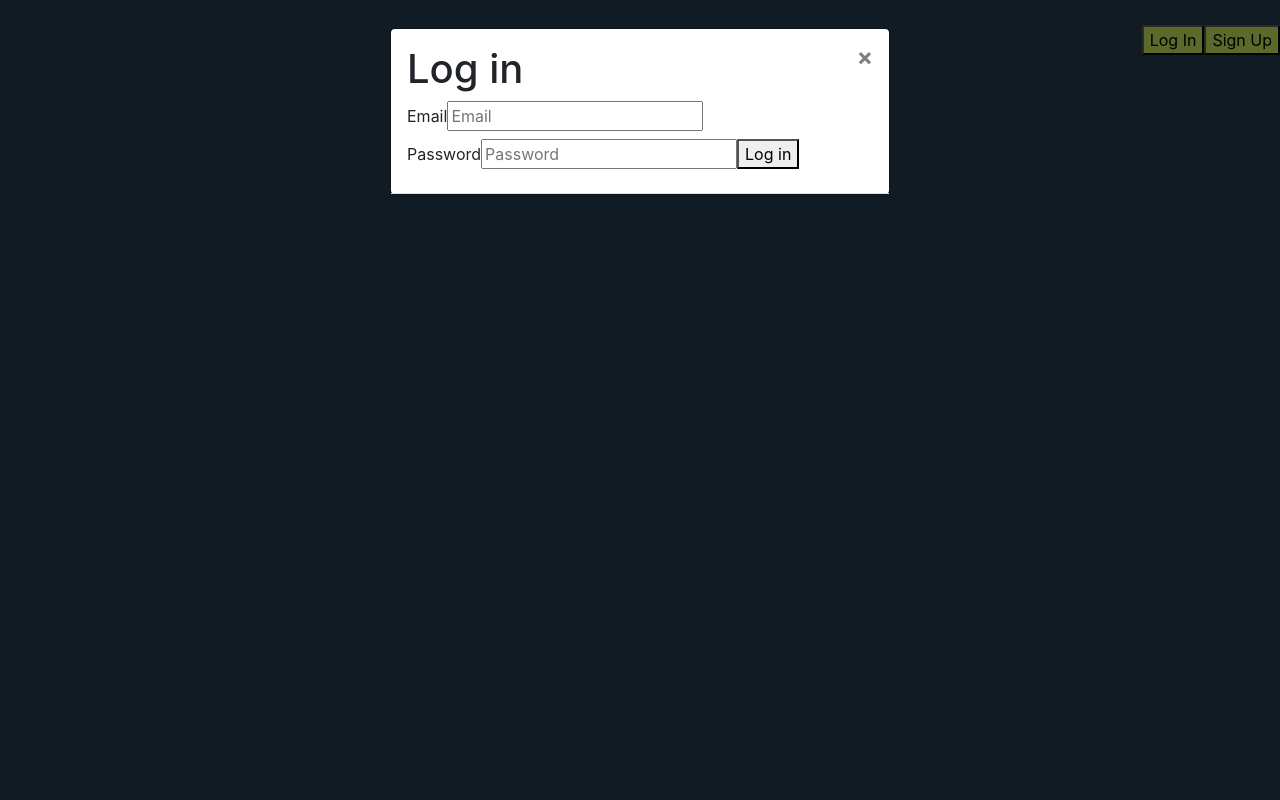
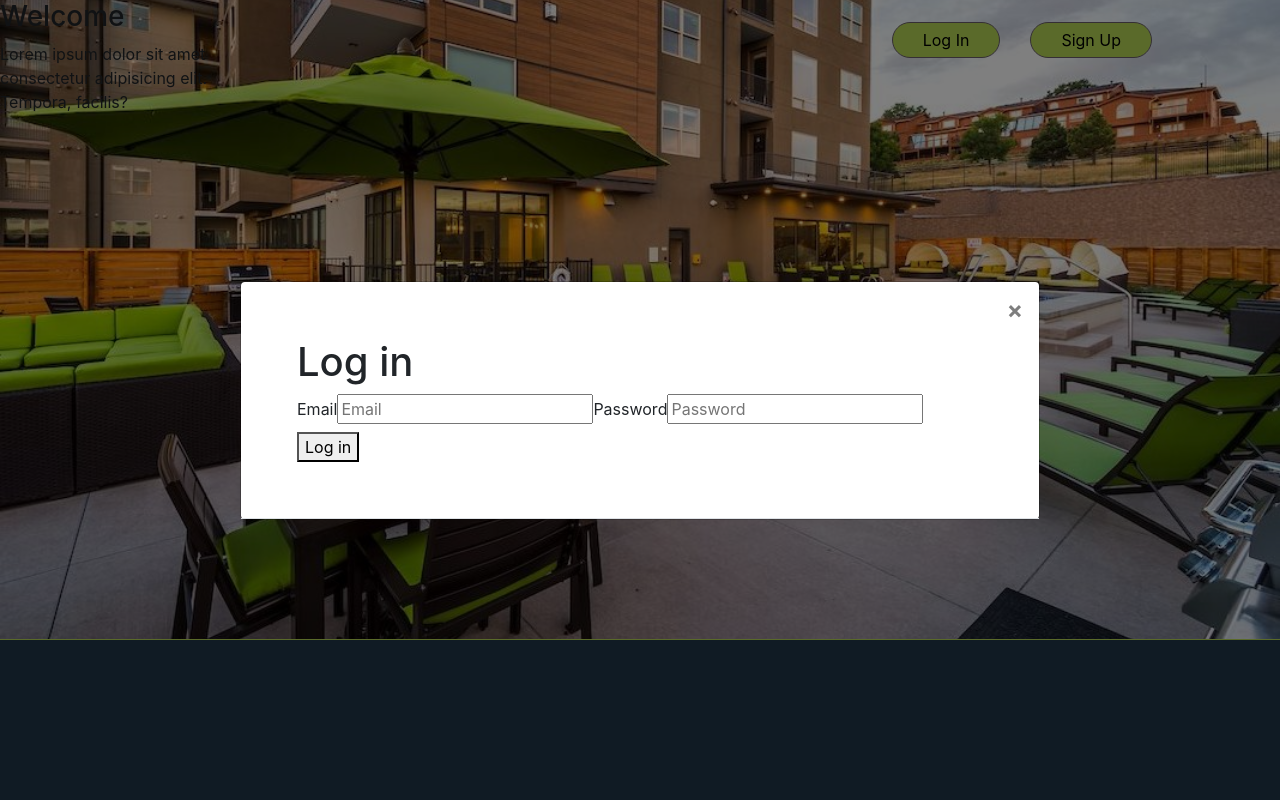
Before and after one commit to mrkrosenberg/UW-comms-official, a React (Create React App) app: page /landing in a window 1280 px wide. Both pictures are taken after a click on the button "Log In". Shown: the top 800 px of the page. Built offline with nearby package versions, Linux system fonts and the light colour scheme; no server answers.

Commit message:
adds basic style to login, signup. adds comments for refactoring, adds modal to post component

```diff
--- a/src/App.js
+++ b/src/App.js
@@ -13,7 +13,7 @@ import Landing from './Views/Landing/Landing';
 import Home from './Views/Home/Home';
 import LogIn from './Views/LogIn/LogIn';
 import SignUp from './Views/SignUp/SignUp'
-import Footer from '../src/Components/Footer/Footer';
+// import Footer from '../src/Components/Footer/Footer';
 import Gym from './Views/Gym/Gym';
 import Maintenance from './Views/Maintenance/Maintenance';
 import Misc from './Views/Misc/Misc';
@@ -40,7 +40,7 @@ function App() {
               <ProtectedRoute path="/pool" component={Pool} />
             </Switch>
           </div>
-          <Footer />
+          {/* <Footer /> */}
         </div>
       </Router>
     </AuthProvider>
--- a/src/Components/Post/Post.jsx
+++ b/src/Components/Post/Post.jsx
@@ -1,29 +1,66 @@
 import React, { Component } from 'react';
+
+import Modal from 'react-bootstrap/Modal';
 
 export class Post extends Component {
 
     constructor(props) {
         super(props)
 
+        // put this into state
         this.post = {
             currentUser: props.currentUser,
             id: props.postId,
             postUser: props.postUser,
             title: props.postTitle,
             body: props.postBody
+        };
+
+        this.state = {
+            showModal: false
         }
     };
 
+    openModal = () => {
 
+        this.setState({
+            showModal: true
+        });
+    };
+
+    closeModal = () => {
+
+        this.setState({
+            showModal: false
+        });
+    };
+
+    showPost = () => {
+
+        this.openModal();
+    };
 
     render() {
         return (
-            <article className="post">
-                <h3>{ this.post.title }</h3>
-                <p>{ this.post.body }</p>
-                <p>{ this.post.id }</p>
-                <p>{ this.post.postUser }</p>
-            </article>
+            <div>
+                <article className="post" onClick={this.openModal}>
+                    <h3>{this.post.title}</h3>
+                    <p>{this.post.body}</p>
+                    <p>{this.post.id}</p>
+                    <p>{this.post.postUser}</p>
+                </article>
+                <Modal
+                    show={this.state.showModal}
+                    onHide={this.closeModal}>
+                    <Modal.Header closeButton>
+                        <h3>{this.post.title}</h3>
+                    </Modal.Header>
+                    <Modal.Body>
+                        <p>{this.post.body}</p>
+                    </Modal.Body>
+                </Modal>
+            </div>
+
         )
     }
 };
--- a/src/Components/PostList/PostList.jsx
+++ b/src/Components/PostList/PostList.jsx
@@ -78,6 +78,7 @@ export class PostList extends Component {
                                         postBody={post.body}
                                         postUser={post.user}
                                         currentUser={this.currentUser} />
+                                        {/* move this into post component */}
                                         { this.currentUser === post.user && <Button
                                                                                 postId={post.id}
                                                                                 deletePost={this.deletePost}
--- a/src/Views/Landing/Landing.jsx
+++ b/src/Views/Landing/Landing.jsx
@@ -14,12 +14,15 @@ import './Landing.scss';
 // import Navbar from 'react-bootstrap/Navbar';
 import Modal from 'react-bootstrap/Modal';
 
+// change to functional component for authContext stuff
 export class Landing extends Component {
+// const Landing = () => {
 
     constructor() {
         super();
         // console.log(AuthContext);
 
+        // will have to refactor to use hooks for state in functional component
         this.state = {
             userStatus: '',
             showModal: false
@@ -43,6 +46,7 @@ export class Landing extends Component {
 
 
 // Refactor these functions
+// flip order of callbacks
     logIn = () => {
 
         this.openModal();
@@ -69,24 +73,42 @@ export class Landing extends Component {
 
     render() {
 
-        // if()
+    // const { currentUser } = useContext(AuthContext);
+
+    // if (currentUser) {
+    //     return <Redirect to="/" />;
+    // }
 
         return (
             <div className="landing-view">
+                <section className="top">
                     <header>
                         <div className="auth-options">
                             <button className="option-button" onClick={this.logIn}>Log In</button>
                             <button className="option-button" onClick={this.signUp}>Sign Up</button>
                         </div>
                     </header>
-
-                <Modal show={this.state.showModal} onHide={this.closeModal}>
+                    <div className="welcome-text">
+                        <h3>Welcome</h3>
+                        <p>Lorem ipsum dolor sit amet consectetur adipisicing elit. Tempora, facilis?</p>
+                    </div>
+                     <Modal
+                        className="modal"
+                        show={this.state.showModal}
+                        onHide={this.closeModal}
+                        size="lg"
+                        aria-labelledby="contained-modal-title-vcenter"
+                        centered>
                         <Modal.Header closeButton>
                             { this.state.userStatus === 'login' && <LogIn />}
                             { this.state.userStatus === 'signup' && <SignUp />}
                         </Modal.Header>
 
                     </Modal>
+                </section>
+                <section className="middle">
+
+                </section>
             </div>
         )
     };
--- a/src/Views/Landing/Landing.scss
+++ b/src/Views/Landing/Landing.scss
@@ -2,17 +2,33 @@
 @import 'src/Styles/variables.scss';
 
 .landing-view {
-    height: 100vh;
+    // height: 100vh;
     width: 100vw;
+    // background-color: $secondary-color;
+}
+
+.top {
+    height: 80vh;
+    background-image: url('../../Static/main-bg.jpg');
+    background-position: center;
+    background-repeat: no-repeat;
+    background-size: cover;
+    border-bottom: 1px solid $accent-color;
+}
+
+.welcome-text {
+    height: 20vh;
+    width: 20vw;
+}
+
+.middle {
+    height: 80vh;
     background-color: $secondary-color;
 }
 
 header {
     position: fixed;
-    top: 0;
-    left: 0;
-    margin: auto;
-    width: 100%;
+    width: 90%;
 }
 
 .auth-options {
@@ -26,4 +42,14 @@ header {
 
 .option-button {
     background-color: $accent-color;
+    padding: 5px 30px;
+    border: 1.5px solid $primary-color;
+    border-radius: 50px;
+    &:first-child {
+        margin-right: 30px;
+    }
 }
+
+.auth-form {
+    padding: 40px;
+}
--- a/src/Views/LogIn/LogIn.jsx
+++ b/src/Views/LogIn/LogIn.jsx
@@ -1,7 +1,6 @@
 import React, { useCallback, useContext } from 'react';
 
 // Routing Stuff
-import { Link } from 'react-router-dom';
 import { withRouter, Redirect } from 'react-router';
 
 // Auth Config
@@ -34,7 +33,7 @@ const LogIn = ({ history }) => {
   }
 
   return (
-    <div>
+    <div className="auth-form">
       <h1>Log in</h1>
       <form onSubmit={ handleLogin }>
         <label>
--- a/src/Views/SignUp/SignUp.jsx
+++ b/src/Views/SignUp/SignUp.jsx
@@ -21,7 +21,7 @@ const SignUp = ({ history }) => {
 );
 
   return (
-    <div>
+    <div className="auth-form">
       <h1>Sign up</h1>
       <form onSubmit={ handleSignUp }>
         <label>
```
Lines whose indentation alone changed are shown as unchanged.
